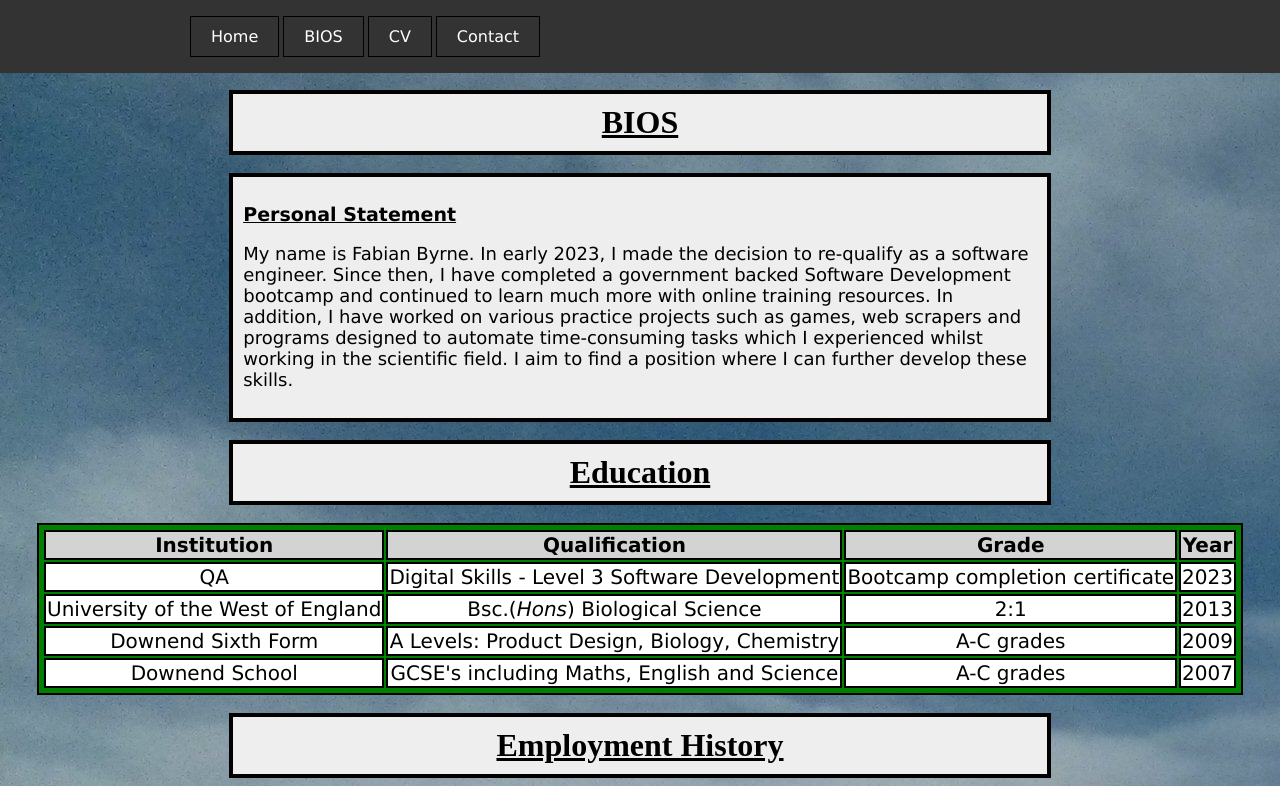
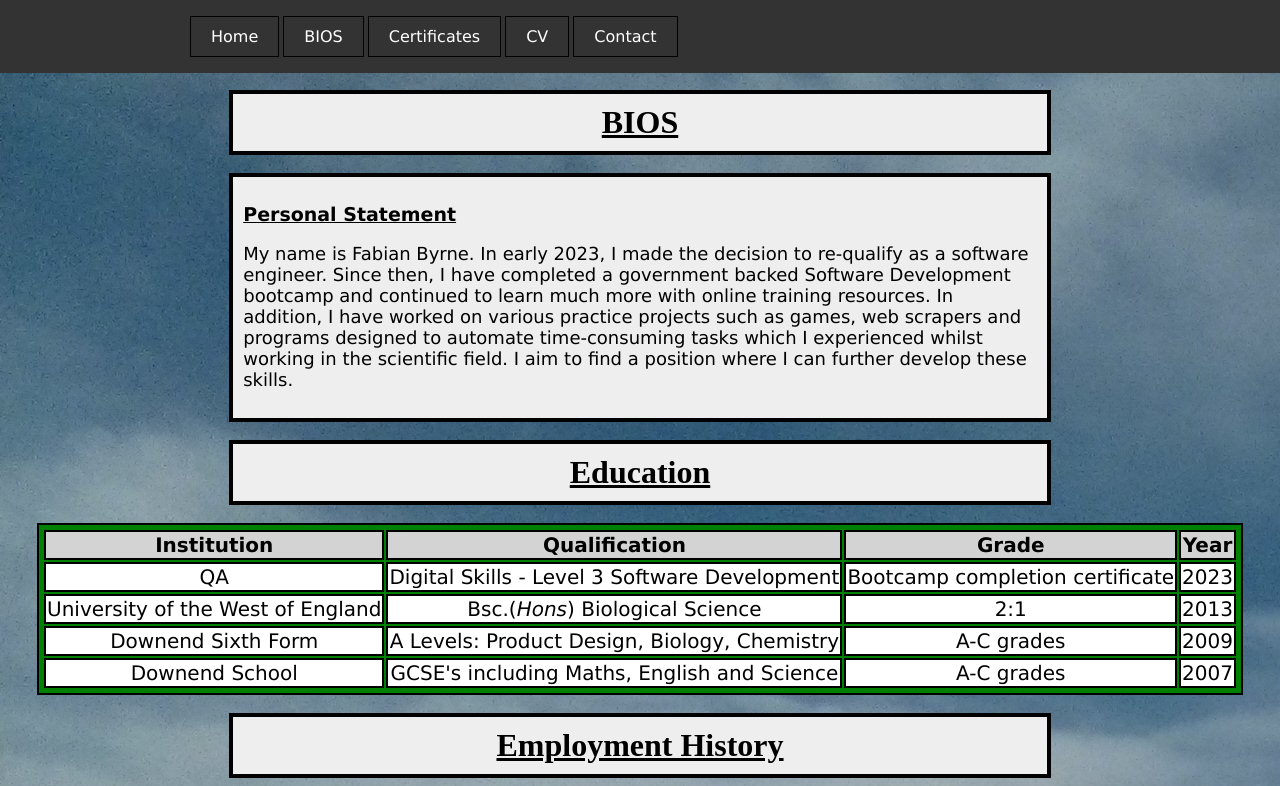
Before and after one commit to FabianByrne/fabianbyrne.github.io, a plain HTML site: page education.html in a window 1280 px wide. Shown: the top 786 px of the page. Drawn offline with Linux system fonts and the light colour scheme.

Commit message:
Update education.html
added navbar link to 'certificates' page

```diff
--- a/education.html
+++ b/education.html
@@ -13,6 +13,7 @@
             <ul>
                 <li class="nav-item" onmouseover="lightup(this)" onmouseleave="lightout(this)"><a href="index.html">Home</a></li>
                 <li class="nav-item" onmouseover="lightup(this)" onmouseleave="lightout(this)"><a href="education.html">BIOS</a></li>
+                <li class="nav-item" onmouseover="lightup(this)" onmouseleave="lightout(this)"><a href="certificates.html">Certificates</a></li>
                 <li class="nav-item" onmouseover="lightup(this)" onmouseleave="lightout(this)"><a href="CV.html">CV</a></li>
                 <li class="nav-item" onmouseover="lightup(this)" onmouseleave="lightout(this)"><a href="contact.html">Contact</a></li>
             </ul>
```
